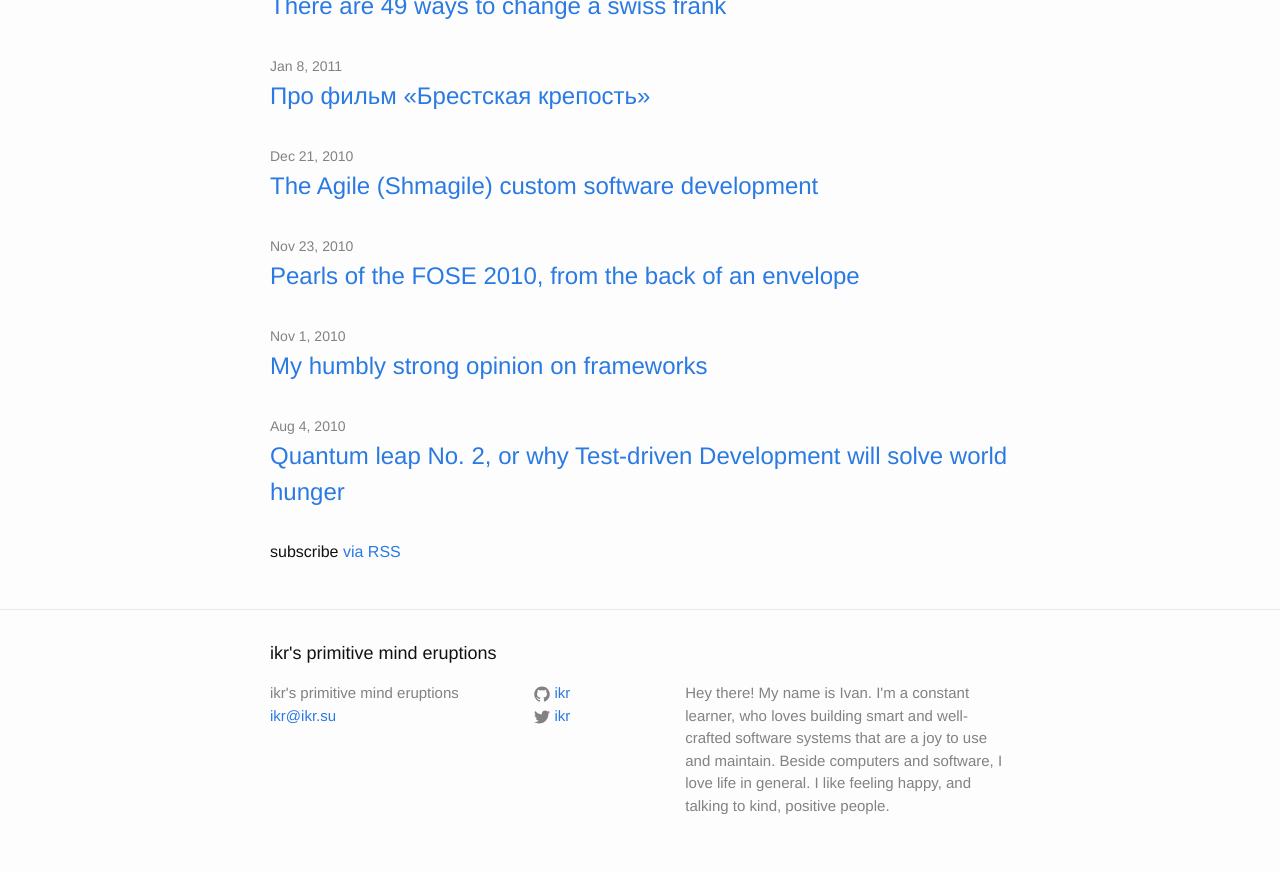
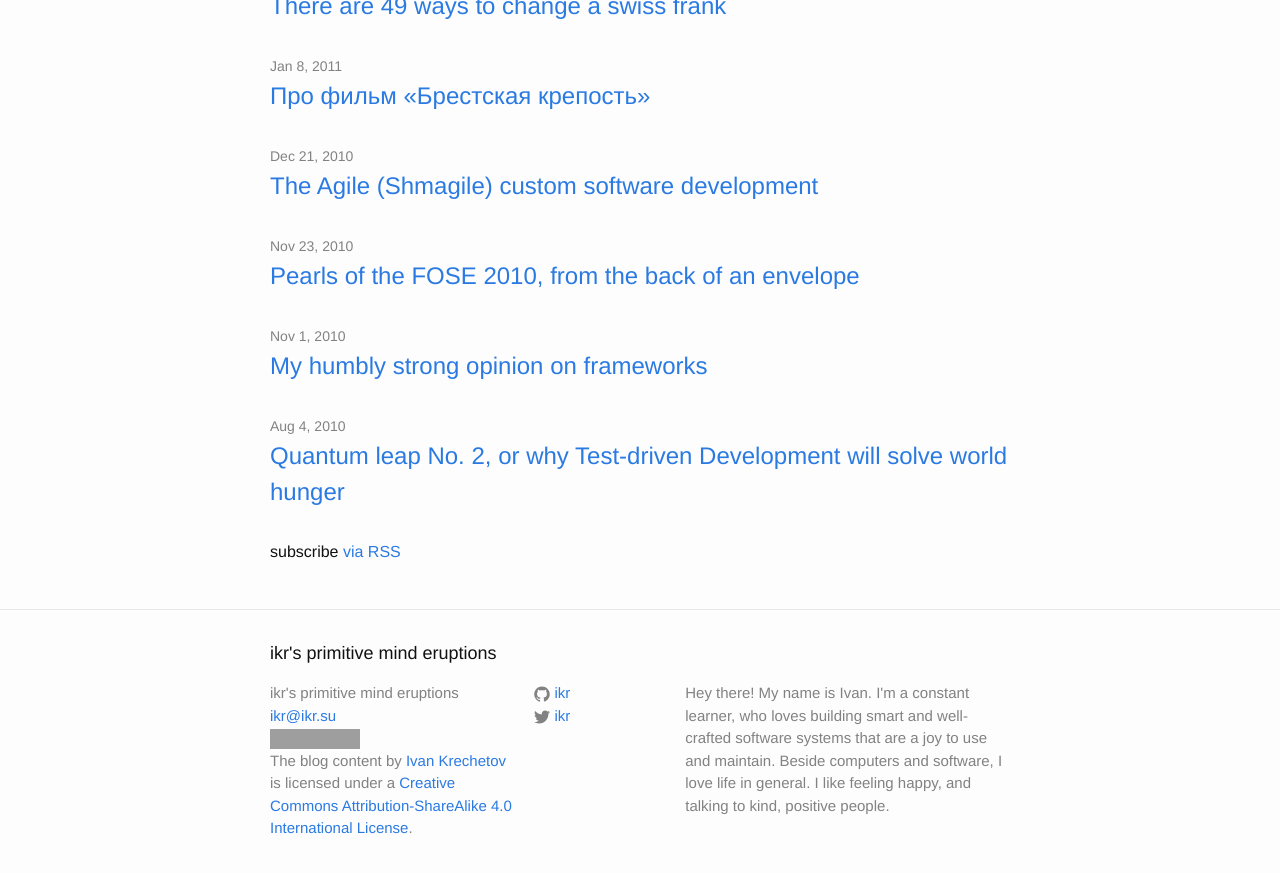
Before and after one commit to ikr/ikr.su-blog, a Jekyll site: the page built from index.html, in a window 1280 px wide and 900 px high, scrolled down 839 px. Shown: the top 873 px of the window. Built offline with Jekyll 4.4.1, drawn with Linux system fonts in a browser that asks for light colours; grey boxes are pictures that could not be loaded.

Commit message:
Add the CC BY-SA license for the content

```diff
--- a/_includes/footer.html
+++ b/_includes/footer.html
@@ -9,6 +9,9 @@
         <ul class="contact-list">
           <li>{{ site.title }}</li>
           <li><a href="mailto:{{ site.email }}">{{ site.email }}</a></li>
+          <li>
+            <a rel="license" href="http://creativecommons.org/licenses/by-sa/4.0/"><img alt="Creative Commons License" style="border-width:0" src="https://i.creativecommons.org/l/by-sa/4.0/80x15.png" /></a><br /><span xmlns:dct="http://purl.org/dc/terms/" property="dct:title">The blog content</span> by <a xmlns:cc="http://creativecommons.org/ns#" href="https://ikr.su/" property="cc:attributionName" rel="cc:attributionURL">Ivan Krechetov</a> is licensed under a <a rel="license" href="http://creativecommons.org/licenses/by-sa/4.0/">Creative Commons Attribution-ShareAlike 4.0 International License</a>.
+          </li>
         </ul>
       </div>
 
```
